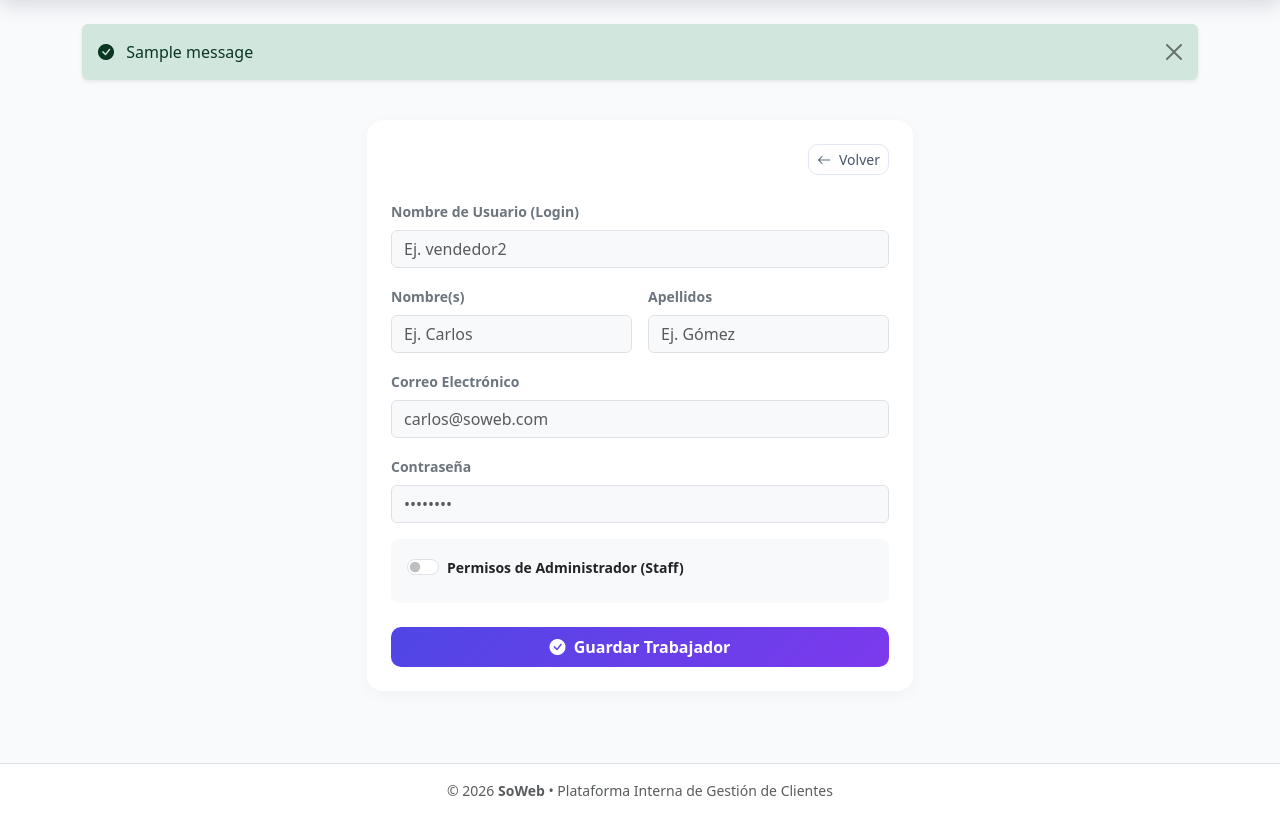
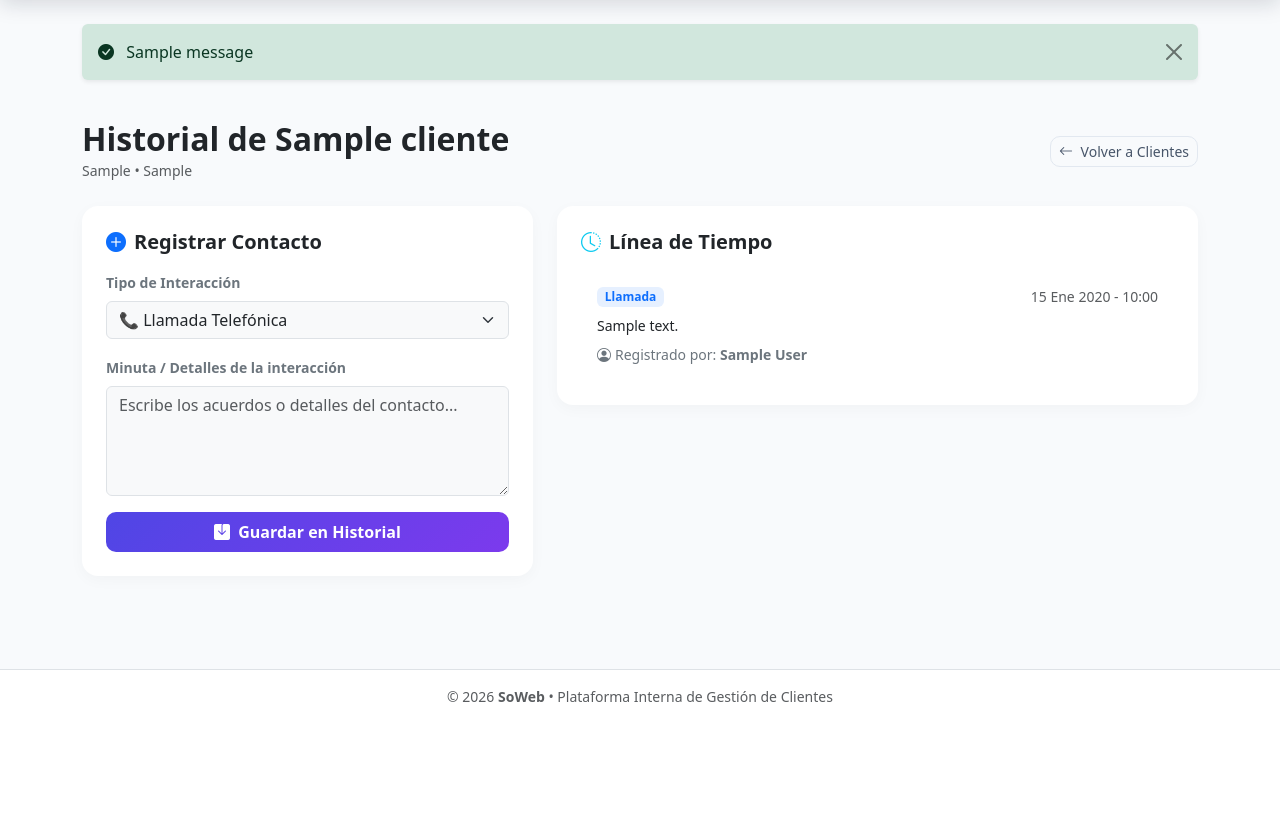
Before and after one commit to NozomiTGL/SoWeb, a Django app: page /clientes/1/historial/ in a window 1280 px wide. Shown: the part 77-894 px from the top of the page. After the commit the page ends 779 px from the top, so only its background shows below. Run offline with Django 5.2, Linux system fonts and the light colour scheme; a user stored in the database is signed in; tables that the repository leaves empty hold one stand-in row (values such as "Sample post"); one stand-in notice (Sample message) is shown.

Commit message:
Se hicieron diferentes cambios y se agregó el registro para clientes para que el administrador no lo haga de forma manual

```diff
--- a/config/settings.py
+++ b/config/settings.py
@@ -37,7 +37,7 @@ INSTALLED_APPS = [
     'django.contrib.sessions',
     'django.contrib.messages',
     'django.contrib.staticfiles',
-
+    'rest_framework',
     'crm',
 
 ]
@@ -134,6 +134,6 @@ MAILERS = {
     },
 }
 
-#Par redirigir despus de hacer login o logout
+#Para redirigir despus de hacer login o logout
 LOGIN_REDIRECT_URL = '/'
 LOGOUT_REDIRECT_URL = '/accounts/login/'
--- a/crm/templates/crm/historial_cliente.html
+++ b/crm/templates/crm/historial_cliente.html
@@ -2,84 +2,81 @@
 
 {% block content %}
 {% comment %}
-  Formulario de Administración de Trabajadores (Creación / Edición):
-  Permite dar de alta o modificar cuentas de usuario, asignando credenciales,
-  datos personales, privilegios de administrador (Staff) y estado de la cuenta (Activo/Inactivo).
+  Historial e Interacciones del Cliente:
+  Muestra los datos generales del cliente, el historial de seguimiento (llamadas, correos, reuniones)
+  y un formulario rápido para agregar nuevas minutas de trabajo.
 {% endcomment %}
 
-<div class="row justify-content-center my-4">
-    <div class="col-md-7 col-lg-6">
-        <div class="soweb-card p-4">
+<div class="d-flex justify-content-between align-items-center mb-4">
+    <div>
+        <h2 class="fw-bold text-dark mb-0">Historial de {{ cliente.nombre }}</h2>
+        <span class="text-muted small">{{ cliente.empresa|default:"Cliente Particular" }} • {{ cliente.correo }}</span>
+    </div>
+    <a href="{% url 'lista_clientes' %}" class="btn btn-sm btn-soweb-outline">
+        <i class="bi bi-arrow-left me-1"></i> Volver a Clientes
+    </a>
+</div>
 
-            {# Encabezado dinámico con opción de retorno al listado #}
-            <div class="d-flex justify-content-between align-items-center mb-4">
-                <h3 class="fw-bold text-dark mb-0">{{ titulo }}</h3>
-                <a href="{% url 'lista_usuarios' %}" class="btn btn-sm btn-soweb-outline">
-                    <i class="bi bi-arrow-left me-1"></i> Volver
-                </a>
-            </div>
+<div class="row g-4">
+    {# Columna Izquierda: Formulario para registrar nueva interacción #}
+    <div class="col-md-5">
+        <div class="soweb-card card p-4">
+            <h5 class="fw-bold text-dark mb-3"><i class="bi bi-plus-circle-fill text-primary me-2"></i>Registrar Contacto</h5>
 
-            {# Formulario de gestión de credenciales y perfil #}
-            <form method="post">
+            <form method="post" action="{% url 'historial_cliente' cliente.pk %}">
                 {% csrf_token %}
 
-                {# El campo de username solo se muestra al crear un usuario nuevo #}
-                {% if not usuario_target %}
                 <div class="mb-3">
-                    <label class="form-label small text-secondary fw-semibold">Nombre de Usuario (Login)</label>
-                    <input type="text" name="username" class="form-control bg-light" required placeholder="Ej. vendedor2">
-                </div>
-                {% endif %}
-
-                {# Malla de nombres y apellidos #}
-                <div class="row g-3 mb-3">
-                    <div class="col-md-6">
-                        <label class="form-label small text-secondary fw-semibold">Nombre(s)</label>
-                        <input type="text" name="first_name" value="{{ usuario_target.first_name|default:'' }}" class="form-control bg-light" placeholder="Ej. Carlos">
-                    </div>
-                    <div class="col-md-6">
-                        <label class="form-label small text-secondary fw-semibold">Apellidos</label>
-                        <input type="text" name="last_name" value="{{ usuario_target.last_name|default:'' }}" class="form-control bg-light" placeholder="Ej. Gómez">
-                    </div>
+                    <label class="form-label small text-secondary fw-semibold">Tipo de Interacción</label>
+                    <select name="tipo" class="form-select bg-light" required>
+                        <option value="llamada">📞 Llamada Telefónica</option>
+                        <option value="correo">✉️ Correo Electrónico</option>
+                        <option value="reunion">🤝 Reunión / Visita</option>
+                    </select>
                 </div>
 
-                {# Correo corporativo del trabajador #}
                 <div class="mb-3">
-                    <label class="form-label small text-secondary fw-semibold">Correo Electrónico</label>
-                    <input type="email" name="email" value="{{ usuario_target.email|default:'' }}" class="form-control bg-light" placeholder="carlos@soweb.com">
+                    <label class="form-label small text-secondary fw-semibold">Minuta / Detalles de la interacción</label>
+                    <textarea name="descripcion" rows="4" class="form-control bg-light" required placeholder="Escribe los acuerdos o detalles del contacto..."></textarea>
                 </div>
 
-                {# Captura de contraseña (requerida en creación, opcional al editar) #}
-                <div class="mb-3">
-                    <label class="form-label small text-secondary fw-semibold">
-                        {% if usuario_target %}Nueva Contraseña (dejar en blanco para no cambiar){% else %}Contraseña{% endif %}
-                    </label>
-                    <input type="password" name="password" class="form-control bg-light" {% if not usuario_target %}required{% endif %} placeholder="••••••••">
-                </div>
-
-                {# Panel de flags de seguridad y control de acceso (RBAC y Estado) #}
-                <div class="p-3 bg-light rounded-3 mb-4">
-                    {# Switch para habilitar permisos de administrador (is_staff) #}
-                    <div class="form-check form-switch mb-2">
-                        <input class="form-check-input" type="checkbox" name="is_staff" id="is_staff" {% if usuario_target.is_staff %}checked{% endif %}>
-                        <label class="form-check-label small fw-semibold text-dark" for="is_staff">Permisos de Administrador (Staff)</label>
-                    </div>
-
-                    {# Switch para activar o suspender el acceso de un usuario existente #}
-                    {% if usuario_target %}
-                    <div class="form-check form-switch">
-                        <input class="form-check-input" type="checkbox" name="is_active" id="is_active" {% if usuario_target.is_active %}checked{% endif %}>
-                        <label class="form-check-label small fw-semibold text-dark" for="is_active">Usuario Activo (Permite iniciar sesión)</label>
-                    </div>
-                    {% endif %}
-                </div>
-
-                {# Botón para guardar o actualizar las credenciales #}
                 <button type="submit" class="btn btn-soweb-primary w-100">
-                    <i class="bi bi-check-circle-fill me-1"></i> Guardar Trabajador
+                    <i class="bi bi-save-fill me-1"></i> Guardar en Historial
                 </button>
             </form>
         </div>
     </div>
+
+    {# Columna Derecha: Línea de tiempo de interacciones previas #}
+    <div class="col-md-7">
+        <div class="soweb-card card p-4">
+            <h5 class="fw-bold text-dark mb-3"><i class="bi bi-clock-history text-info me-2"></i>Línea de Tiempo</h5>
+
+            {% if interacciones %}
+                <ul class="list-group list-group-flush">
+                    {% for inter in interacciones %}
+                        <li class="list-group-item py-3">
+                            <div class="d-flex justify-content-between align-items-center mb-1">
+                                <span class="badge bg-primary bg-opacity-10 text-primary text-capitalize fw-semibold">
+                                    {{ inter.tipo }}
+                                </span>
+                                <small class="text-muted">{{ inter.fecha|date:"d M Y - H:i" }}</small>
+                            </div>
+                            <p class="text-dark my-2 small text-break">{{ inter.descripcion }}</p>
+                            <small class="text-secondary d-block mt-1">
+                                <i class="bi bi-person-circle me-1"></i>Registrado por: <strong>{{ inter.usuario.get_full_name|default:inter.usuario.username }}</strong>
+                            </small>
+                        </li>
+                    {% endfor %}
+                </ul>
+            {% else %}
+                <div class="text-center py-5 text-muted">
+                    <i class="bi bi-chat-square-dots fs-1 text-secondary opacity-50"></i>
+                    <p class="mt-2 mb-0 fw-semibold">Sin interacciones registradas aún.</p>
+                    <small>Utiliza el formulario de la izquierda para registrar la primera llamada o correo.</small>
+                </div>
+            {% endif %}
+        </div>
+    </div>
 </div>
 {% endblock %}
--- a/crm/urls.py
+++ b/crm/urls.py
@@ -1,13 +1,22 @@
 """
 Módulo de Enrutamiento (URLs) para la aplicación CRM de SoWeb.
 
-Mapea las peticiones HTTP a sus respectivas vistas en `crm/views.py`,
+Mapea las peticiones HTTP a sus respectivas vistas en `crm/views.py` y `crm/api.py`,
 organizando las rutas por módulos: Dashboard, Directorio de Clientes,
-Actividad Personal, Reportes y Administración de Usuarios/Trabajadores.
+Actividad Personal, Reportes, Administración de Usuarios y la API REST.
 """
 
-from django.urls import path
+from django.urls import path, include
+from rest_framework.routers import DefaultRouter
 from . import views
+from .api import ClienteViewSet, InteraccionViewSet
+
+# ---------------------------------------------------------
+# GENERADOR DE RUTAS API REST (Django REST Framework)
+# ---------------------------------------------------------
+router = DefaultRouter()
+router.register(r'clientes', ClienteViewSet)
+router.register(r'interacciones', InteraccionViewSet)
 
 urlpatterns = [
     # ---------------------------------------------------------
@@ -16,7 +25,7 @@ urlpatterns = [
     path('', views.dashboard, name='dashboard'),
 
     # ---------------------------------------------------------
-    # 2. GESTIÓN Y CRUD DE CLIENTES
+    # 2. GESTIÓN Y CRUD DE CLIENTES (Frontend)
     # ---------------------------------------------------------
     path('clientes/', views.lista_clientes, name='lista_clientes'),
     path('clientes/crear/', views.crear_cliente, name='crear_cliente'),
@@ -38,4 +47,11 @@ urlpatterns = [
     path('usuarios/', views.lista_usuarios, name='lista_usuarios'),
     path('usuarios/crear/', views.crear_usuario, name='crear_usuario'),
     path('usuarios/<int:pk>/editar/', views.editar_usuario, name='editar_usuario'),
+
+    # ---------------------------------------------------------
+    # 5. API REST (Endpoints)
+    # ---------------------------------------------------------
+    path('api/', include(router.urls)),
+    # Enlace de registro público para clientes:
+    path('registro-cliente/', views.registro_cliente_publico, name='registro_cliente_publico'),
 ]
--- a/crm/views.py
+++ b/crm/views.py
@@ -512,3 +512,42 @@ def editar_usuario(request, pk):
         return redirect('lista_usuarios')
 
     return render(request, 'crm/form_usuario.html', {'usuario_target': usuario_target, 'titulo': 'Editar Trabajador'})
+
+# ---------------------------------------------------------
+# REGISTRO PÚBLICO DE CLIENTES (Landing / Captación)
+# ---------------------------------------------------------
+def registro_cliente_publico(request):
+    """
+    Permite que prospectos o clientes se auto-registren desde la landing page o enlace público.
+    Crea el cliente en estado 'activo' y etapa 'prospecto', dejando el vendedor como 'Sin asignar' (None).
+    """
+    if request.method == 'POST':
+        nombre = request.POST.get('nombre')
+        correo = request.POST.get('correo')
+        telefono = request.POST.get('telefono')
+        empresa = request.POST.get('empresa')
+
+        # Validación básica para evitar correos duplicados
+        if Cliente.objects.filter(correo=correo).exists():
+            messages.error(request, 'Este correo electrónico ya se encuentra registrado en nuestro sistema.')
+            return render(request, 'crm/registro_publico.html', {
+                'nombre': nombre,
+                'telefono': telefono,
+                'empresa': empresa
+            })
+
+        # Creación del registro sin vendedor asignado (vendedor=None)
+        Cliente.objects.create(
+            vendedor=None,
+            nombre=nombre,
+            correo=correo,
+            telefono=telefono,
+            empresa=empresa,
+            estado='activo',
+            etapa_crm='prospecto'
+        )
+
+        messages.success(request, '¡Gracias por registrarte! Un asesor comercial se pondrá en contacto contigo pronto.')
+        return redirect('registro_cliente_publico')
+
+    return render(request, 'crm/registro_publico.html')
--- a/templates/registration/register.html
+++ b/templates/registration/register.html
@@ -46,7 +46,7 @@
 
                         {# Texto de ayuda dinámico proporcionado por las políticas de contraseñas de Django #}
                         {% if field.help_text %}
-                            <small class="form-text text-muted fs-7 d-block text-truncate" style="max-width: 100%;">{{ field.help_text }}</small>
+                            <small class="form-text text-muted fs-7 d-block text-break" style="max-width: 100%;">{{ field.help_text }}</small>
                         {% endif %}
 
                         {# Despliegue de errores específicos de cada campo en caso de fallar la validación #}
```
Also changed, not shown: crm/api.py (added, +32 -0 lines), crm/serializers.py (added, +12 -0 lines), crm/templates/crm/registro_publico.html (added, +84 -0 lines), templates/registration/login.html (+4 -4 lines).
